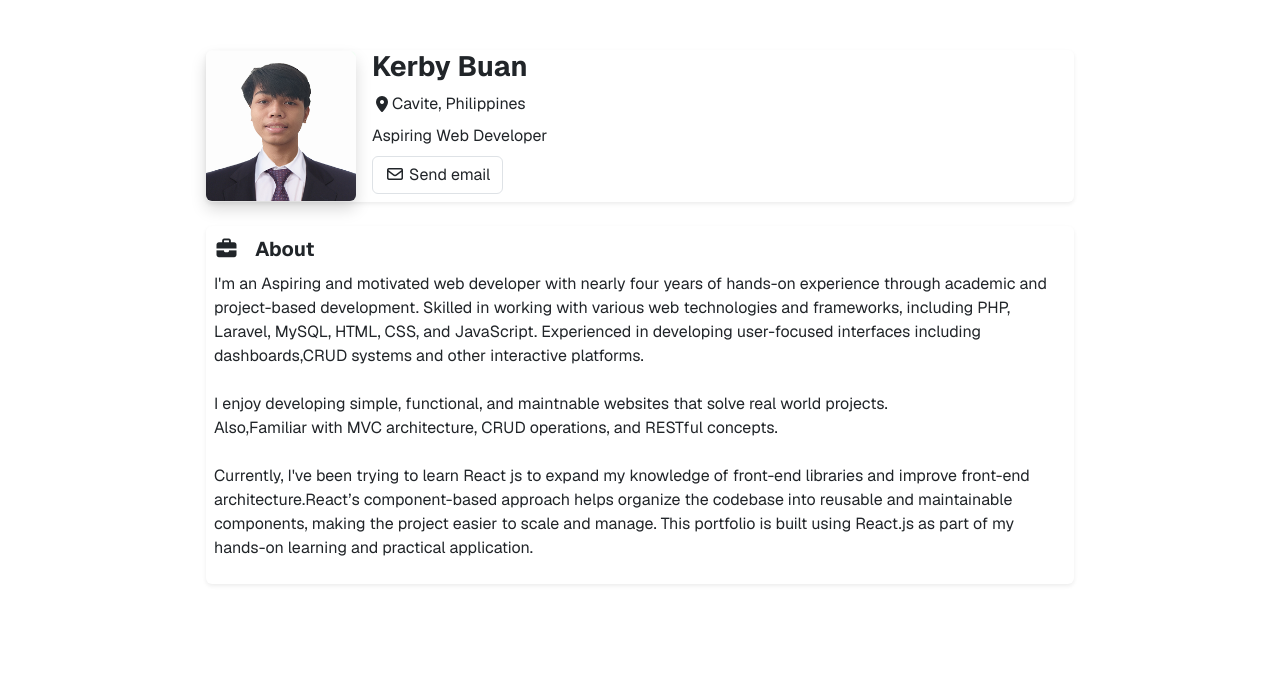
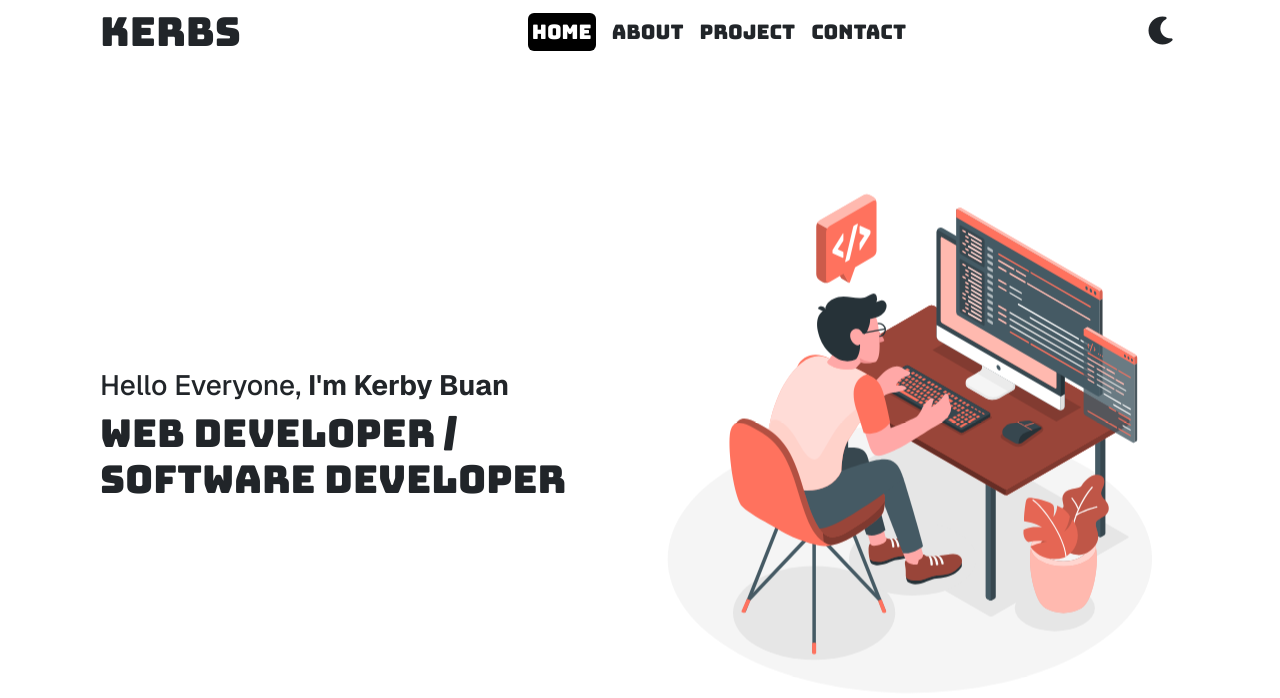
Before and after one commit to Kerbs-IT/Portfolio, a React (Vite) app: page / in a window 1280 px wide. Shown: the top 698 px of the page. Built offline with nearby package versions, Linux system fonts and the light colour scheme.

Commit message:
new layout

```diff
--- a/index.html
+++ b/index.html
@@ -1,5 +1,5 @@
 <!doctype html>
-<html lang="en"data-bs-theme="white">
+<html lang="en" data-bs-theme="white">
   <head>
     <meta charset="UTF-8" />
     <link rel="icon" type="image/svg+xml" href="/vite.svg" />
@@ -11,7 +11,7 @@
     <link rel="stylesheet" href="./src/index.css">
   </head>
   <body>
-    <div id="root" class="px-3"></div>
+    <div id="root"></div>
     <script type="module" src="/src/main.jsx"></script>
   </body>
 </html>
--- a/src/App.jsx
+++ b/src/App.jsx
@@ -3,6 +3,7 @@ import { useState } from 'react'
 
 import Header from './components/Header'
 import About from './components/About'
+import Home from './components/Home'
 
 function App() {
 
@@ -12,8 +13,11 @@ function App() {
       <Header name="Kerby Buan"></Header>
       <main>
         <section>
+          <Home />
+        </section>
+        {/* <section>
           <About />
-        </section>
+        </section> */}
       </main>
     </>
   );
--- a/src/components/Header.jsx
+++ b/src/components/Header.jsx
@@ -1,31 +1,65 @@
 
+import { useState } from 'react';
 import profilePicture from '../assets/formal_profile_pic.png'
 
 
 
-const Header = (props) => {
+const Header = () => {
+  const navElement = [
+    { itemText: "HOME", itemLink: "home" },
+     { itemText: "ABOUT", itemLink: "about" },
+    { itemText: "PROJECT", itemLink: "project" },
+     { itemText: "CONTACT", itemLink: "contact" },
+  ];
+  let [ActiveLink, setActiveLink ] = useState("home");
   return (
-    <header className='d-flex gap-3 align-items-center shadow-sm rounded mb-4'>
-          <img src={profilePicture} alt="profile picture" className='rounded shadow' id='profile-img' />
-          <div className="header-content">
-            <h3 className='h3 fw-bold'>{props.name}</h3>
-            <div className="mb-2 d-flex align-items-center">
-                <i className="fa-solid fa-location-dot"></i>
-                <p className='mb-0'>Cavite, Philippines</p>
-              </div>
-              {/* Role */}
-              <div className="mb-2">
-                  Aspiring Web Developer
-              </div>
-              {/* Email Btn */}
+    <header className="mb-4 pt-2">
+      <nav className="  d-flex gap-3 align-items-center justify-content-between ">
+        <h1 className="logo-name h1 mb-0">Kerbs</h1>
 
-            <div className="mb-2">
-                  <button className='btn border  btn-hover-effect'><i className="fa-regular fa-envelope"></i> Send  email</button>
-            </div>
-
-          </div>
+        <div className="">
+          <ul className="d-flex align-items-center justify-content-between gap-3 mb-0">
+            <span
+              className="nav-bg"
+              style={{
+                transform: `translateX(${
+                  navElement.findIndex((item) => item.itemLink === ActiveLink) *
+                  100
+                }%)`,
+              }}
+            />
+            {navElement.map((item) => (
+              <li
+                key={item.itemLink}
+                className={
+                  ActiveLink === item.itemLink
+                    ? "nav-item text-white rounded p-1 bg-black"
+                    : "nav-item"
+                }
+              >
+                <a
+                  className={
+                    ActiveLink === item.itemLink
+                      ? "text-white fs-5"
+                      : "text-dark fs-5"
+                  }
+                  href={`#${item.itemLink}`}
+                  onClick={() => {
+                    setActiveLink(item.itemLink);
+                  }}
+                >
+                  {item.itemText}
+                </a>
+              </li>
+            ))}
+          </ul>
+        </div>
+        <div className="mode">
+          <i className="fa-solid fa-moon fs-3"></i>
+        </div>
+      </nav>
     </header>
-  )
+  );
 }
 
 export default Header
--- /dev/null
+++ b/src/components/Home.jsx
@@ -0,0 +1,21 @@
+import heroImage from '../assets/Programming-amico.svg'
+
+function Home() {
+  return (
+    <div className="d-flex align-items-center home justify-content center">
+      <div className="home-text w-50">
+        <h3 className="geist-font">
+          Hello Everyone, <span className="fw-bold"> I'm Kerby Buan</span>
+        </h3>
+        <h1 className="burgee-font ">
+          Web Developer /<br /> Software Developer{" "}
+        </h1>
+      </div>
+      <div className="home-hero w-50">
+        <img src={heroImage} alt="hero image" id="home-hero-image" />
+      </div>
+    </div>
+  );
+}
+
+export default Home
--- a/src/index.css
+++ b/src/index.css
@@ -1,30 +1,69 @@
-@import url('https://fonts.googleapis.com/css2?family=Geist:wght@100..900&display=swap');
+@import url('https://fonts.googleapis.com/css2?family=Bungee&family=Geist:wght@100..900&display=swap');
 
 *{
   padding: 0;
   margin: 0;
   box-sizing: border-box;
-  font-family: 'Geist',sans-serif;
+
 }
+
 body{
   width: 100%;
-  display: flex ;
-  justify-content: center;
+
+}
+:root{
+  --bungeeFont: 'Bungee',san-serif;
+  --geistFont: 'Geist',san-serif;
 }
 #root{
-  width: 900px;
-  margin-top: 50px;
+  padding: 0 100px;
 }
-#profile-img{
 
-  max-height: 150px;
-  max-width: 150px;
+/* Header */
+
+.logo-name{
+  font-family: var(--bungeeFont);
+
 }
-.btn-hover-effect {
-  transition: 2s ease-in-out;
+ul{
+  list-style: none;
 }
-.btn-hover-effect:hover{
-  cursor: pointer;
-  transform: translateY(-2px) !important;
-  box-shadow: 0 0 5px 1px rgba(0, 0, 0, 0.1);
+.nav-item  a{
+  text-decoration: none;
+
 }
+ul li{
+  transition: 0.3s ease-in-out;
+}
+ul li a,
+.mode a{
+  font-family: var(--bungeeFont);
+
+}
+.home{
+  min-height: 90vh;
+}
+
+/* font section */
+.geist-font{
+  font-family: var(--geistFont);
+}
+.burgee-font {
+  font-family: var(--bungeeFont);
+  font-size: clamp(1rem, 3vw, 5rem);
+}
+
+/* hero image */
+#home-hero-image {
+  animation: heroMovement 1.5s ease-in-out infinite alternate;
+}
+
+@keyframes heroMovement {
+  from {
+    transform: translateY(-5px);
+  }
+
+  to {
+    transform: translateY(5px);
+  }
+}
```
Also changed, not shown: src/components/Socials.jsx (added, +12 -0 lines), src/assets/Programming-amico.svg (added).
